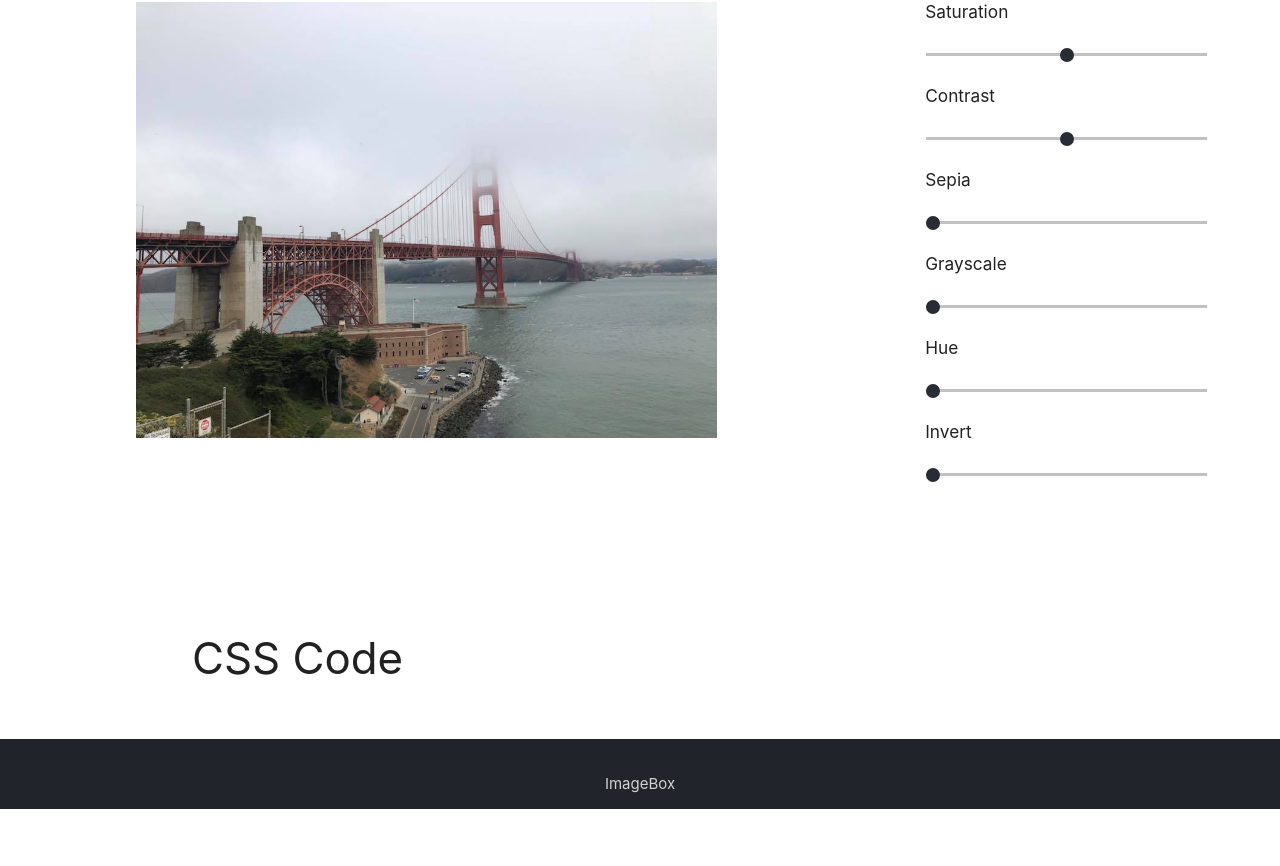
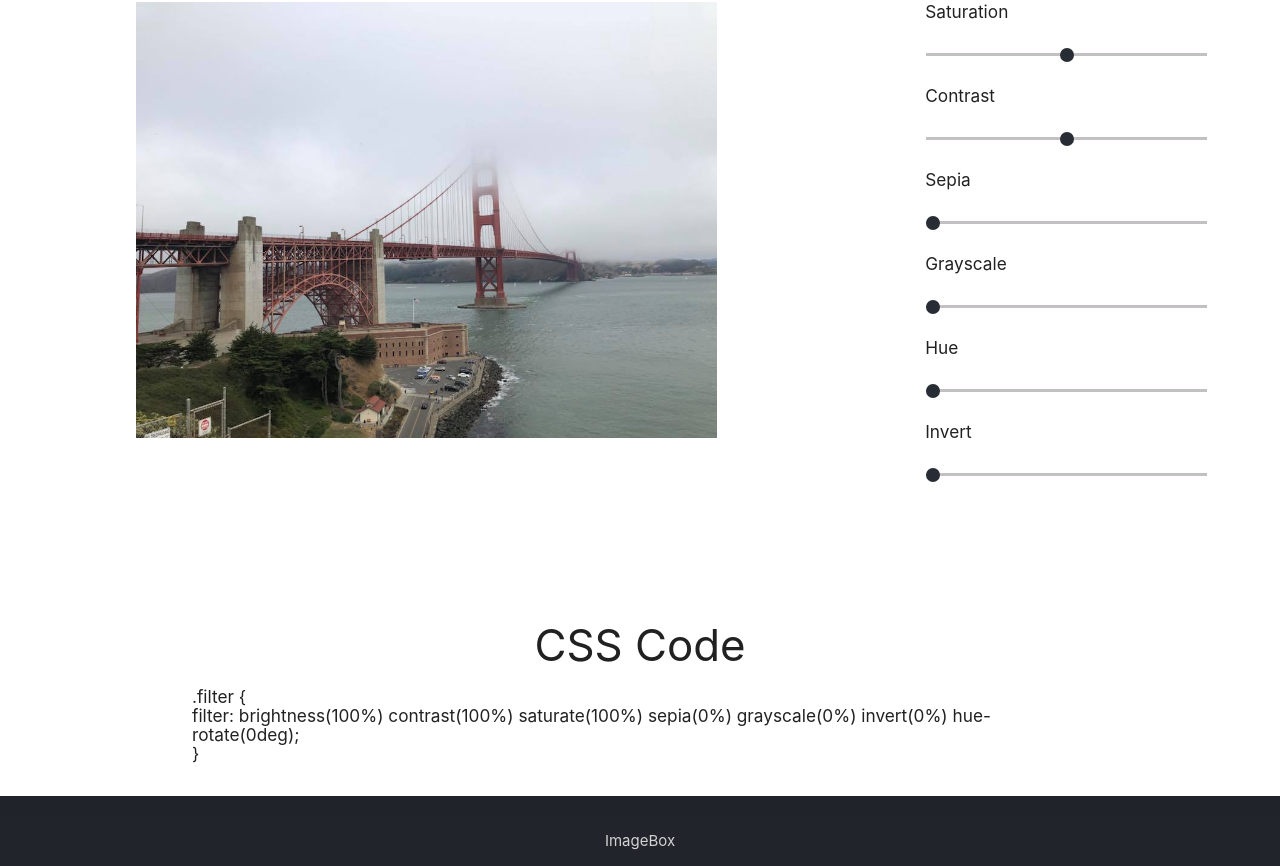
Before and after one commit to johnsolojoseph/image-box, a React (Create React App) app: page / in a window 1280 px wide. Shown: the part 196-1062 px from the top of the page. Before the commit the page ends 1005 px from the top, so only its background shows below. Built offline with nearby package versions, Linux system fonts and the light colour scheme.

Commit message:
Styled CSS Button

```diff
--- a/src/components/App.js
+++ b/src/components/App.js
@@ -131,7 +131,7 @@ class App extends React.Component {
                   value={this.state.grayscale}
                   type="range"
                   min="0"
-                  max="200"
+                  max="100"
                   onChange={(e) => this.setState({grayscale : e.target.value})}
                   />
                 </p>
@@ -145,7 +145,7 @@ class App extends React.Component {
                   value={this.state.hue}
                   type="range"
                   min="0"
-                  max="200"
+                  max="360"
                   onChange={(e) => this.setState({hue : e.target.value})}
                   />
                 </p>
@@ -159,7 +159,7 @@ class App extends React.Component {
                   value={this.state.invert}
                   type="range"
                   min="0"
-                  max="200"
+                  max="100"
                   onChange={(e) => this.setState({invert: e.target.value})}
                   />
                 </p>
@@ -171,7 +171,17 @@ class App extends React.Component {
           </div>
         </div>
         <div className="container css-code">
+          <div className="center">
           <h3> CSS Code </h3>
+          </div>
+          <div clasName="code-box">
+            <h6> .filter {"{"}
+            <br />
+            filter: brightness({this.state.brightness}%) contrast({this.state.contrast}%) saturate({this.state.saturate}%) sepia({this.state.sepia}%) grayscale({this.state.grayscale}%) invert({this.state.invert}%) hue-rotate({this.state.hue}deg){";"}
+            <br />
+            {"}"}
+            </h6>
+          </div>
         </div>
         <Footer />
       </div>
--- a/src/components/css/App.css
+++ b/src/components/css/App.css
@@ -1,5 +1,5 @@
 .css-code {
-  padding: 3% 0;
+  padding: 2% 0;
 }
 input[type=range]::-webkit-slider-thumb {
   background-color: #282c34 !important;
```
Also changed, not shown: src/components/img/sd.jpg (added).
